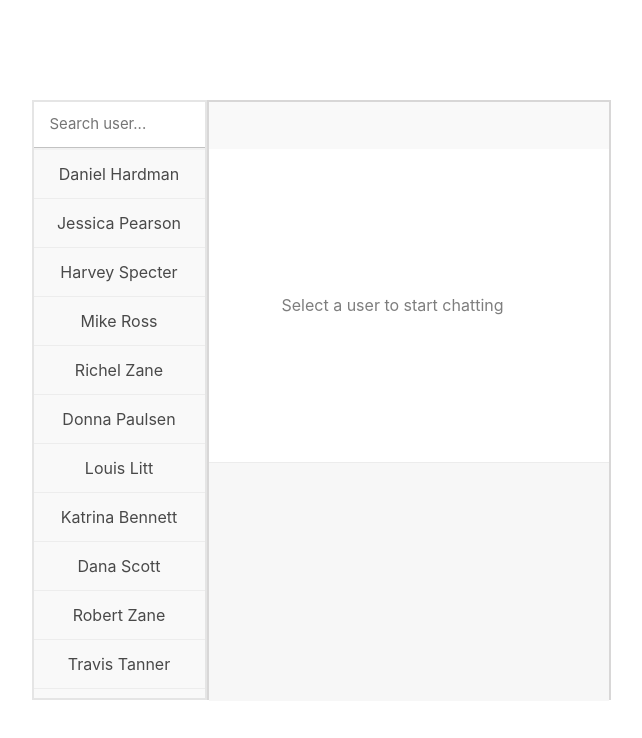
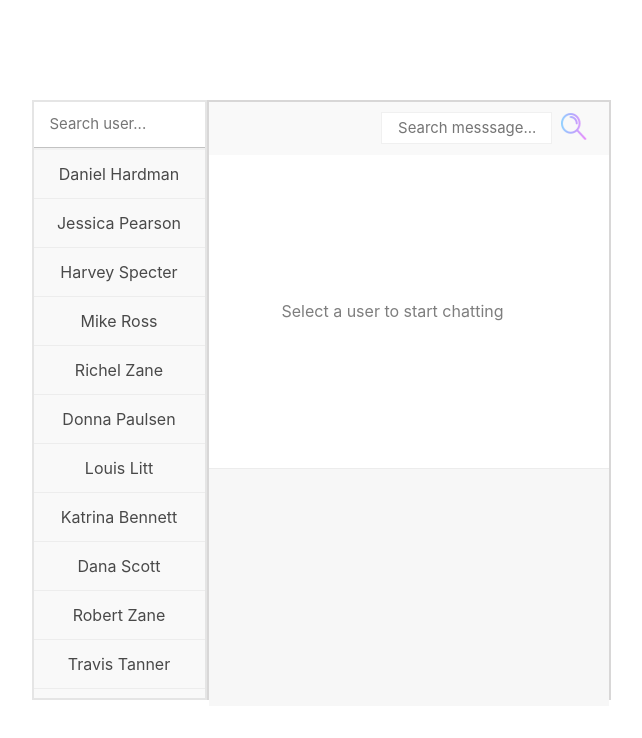
Before and after one commit to DaryaSerikova/Redux-Practice, a React (Create React App) app: page / in a window 1280 px wide. Shown: the top 738 px of the page, without its empty margins (319-961 px from the left). Built offline with nearby package versions, Linux system fonts and the light colour scheme.

Commit message:
Add search icon and input for message search. It's only layout

```diff
--- a/src/components/ChatWindow/ChatWindow.css
+++ b/src/components/ChatWindow/ChatWindow.css
@@ -51,6 +51,17 @@
 .current-user {
   display: flex;
   justify-content: center;
+  align-items: center;
+  /* padding: 0.65rem; */
+  font-size: 13pt;
+  /* min-height: 47.4px;
+  background-color: rgb(249 249 249); */
+  width: 100%;
+}
+
+.window-header {
+  display: flex;
+  justify-content: space-between;
   padding: 0.65rem;
   font-size: 13pt;
   min-height: 47.4px;
@@ -69,3 +80,24 @@
 .not-exist {
   min-height: 313px;
 }
+
+.search-icon {
+  padding: 0 0.5rem 0 0.5rem;
+  width: 46px;
+  height: 32px;
+
+}
+
+.search-message {
+  /* display: block;
+  position: absolute; */
+  border: none;
+  border: 1px solid #f0f0f0;
+  padding: 0rem 1rem 0rem 1rem;
+  font-size: 11.2pt;
+  max-width: 171px;
+}
+
+.search-message:focus-visible {
+  outline: none;
+}
--- a/src/components/ChatWindow/ChatWindow.js
+++ b/src/components/ChatWindow/ChatWindow.js
@@ -3,6 +3,7 @@ import React  from 'react';
 import Message from '../Message/Message';
 import './ChatWindow.css';
 import '../Message/Message.css';
+import searchIcon from '../../assets/icon32.png';
 
 
 const ChatWindow = ({
@@ -90,15 +91,23 @@ const ChatWindow = ({
 
   return (
     <>
-      <div className='current-user'>
+      <div className='window-header'>
+        <div className='current-user'>
         {currentUser}
-        {/* <input
+        </div>
+        <input
           type='text'
-          placeholder='Search user...'
-          className='search'
-          onChange={onChange}
-        /> */}
+          placeholder='Search messsage...'
+          className='search-message'
+          // onChange={onChange}
+        />
+        <img
+          className="search-icon"
+          alt="search-icon"
+          src={searchIcon}
+        />
       </div>
+
       <div className='scroll-window '>
         <div className='not-exist'>
 
```
Also changed, not shown: src/assets/icon32.png (added).
